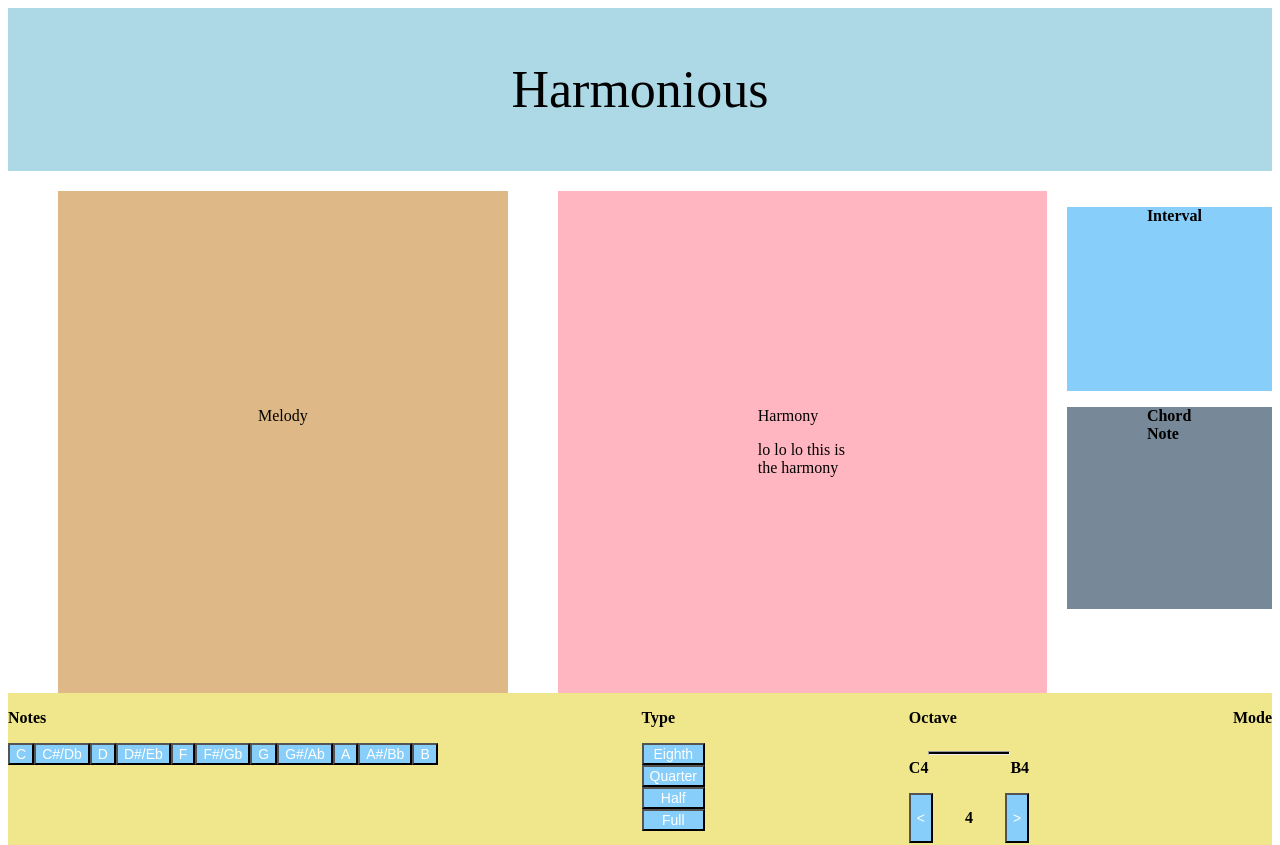
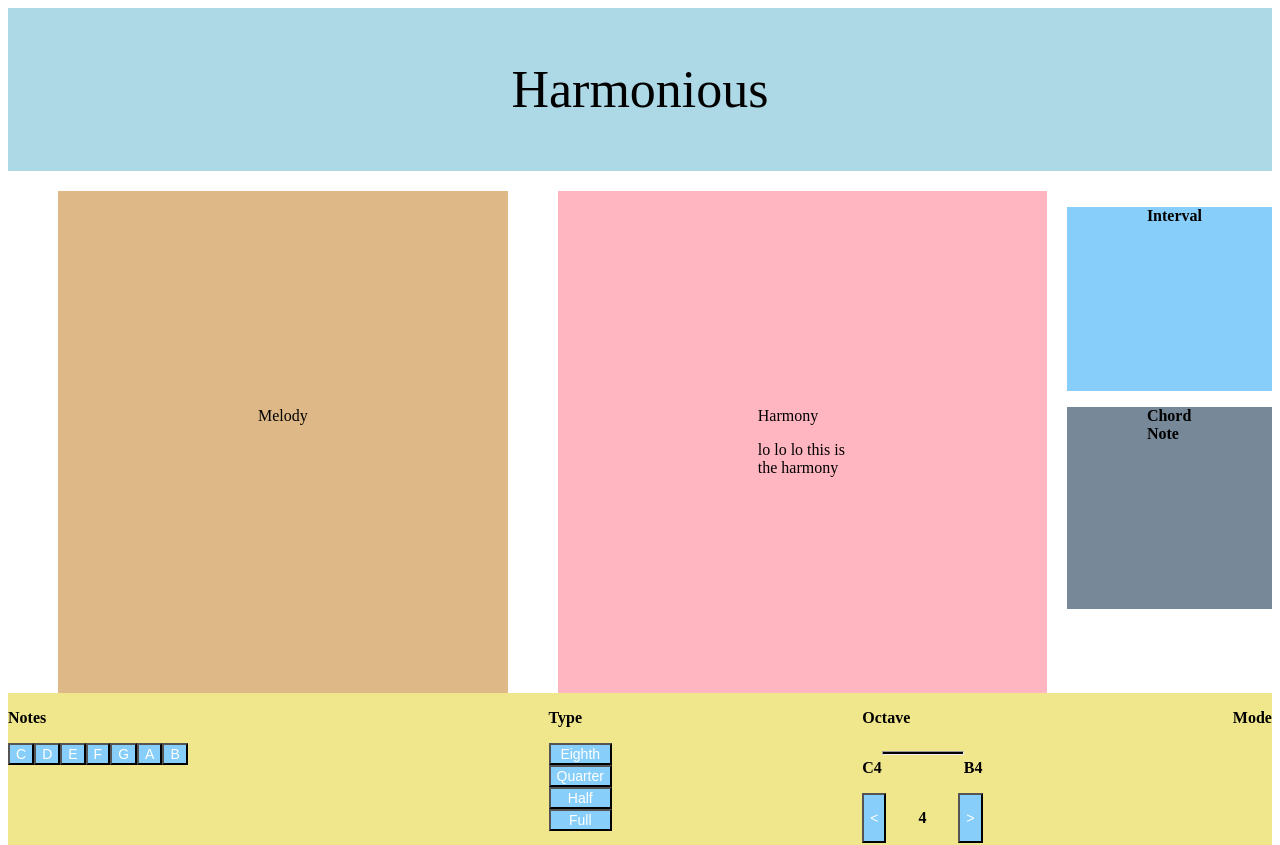
Before and after one commit to andrewvt97/Harmonious, a React (Vite) app: page / in a window 1280 px wide. Shown: the top 845 px of the page. Built offline with nearby package versions, Linux system fonts and the light colour scheme.

Commit message:
Add key changing and chord buttons

```diff
--- a/src/components/App.jsx
+++ b/src/components/App.jsx
@@ -2,12 +2,14 @@ import { useState } from 'react'
 import '../styles/App.css'
 import Button from './Button';
 import Melody from './Melody';
+import MusicButtons from './MusicButtons';
 
 function App() {
 
 
 
   // I understand now! Use the parent component to manage the state variables and pass them down as props to children components
+  // I learned another thing. It is common to pass both state variable and state setter function. This is called lifting state.
 
   // state variables
   const [melody, setMelody] = useState([]);
@@ -38,11 +40,6 @@ function App() {
   console.log(current_key_scale);
   console.log(chords);
 
-  const handleNoteClick = (note) => {
-    // Update melody state by adding a new array representing the note and its value
-    // setMelody((prevMelody) => [...prevMelody, [note, 0]]);
-    setMelody((prevMelody) => [...prevMelody, {"note": note, "chord": 0, "key": "C", "range": 4}]);
-  };
 
   const handleNoteTypeClick = (type) => {
     setNoteType(type);
@@ -104,21 +101,11 @@ function App() {
           <div className='music-components'>
             <div className='note-buttons'>
               <p> Notes </p>
-              <Button text = {"C"} onClick={() => handleNoteClick("C")}></Button>
-              <Button text = {"C#/Db"} onClick={() => handleNoteClick("C#/Db")}></Button>
-              <Button text = {"D"} onClick={() => handleNoteClick("D")}></Button>
-              <Button text = {"D#/Eb"}onClick={() => handleNoteClick("D#/Eb")}></Button>
-              <Button text = {"F"} onClick={() => handleNoteClick("F")}></Button>
-              <Button text = {"F#/Gb"} onClick={() => handleNoteClick("F#/Gb")}></Button>
-              <Button text = {"G"} onClick={() => handleNoteClick("G")}></Button>
-              <Button text = {"G#/Ab"} onClick={() => handleNoteClick("G#/Ab")}></Button>
-              <Button text = {"A"} onClick={() => handleNoteClick("A")}></Button>
-              <Button text = {"A#/Bb"} onClick={() => handleNoteClick("A#/Bb")}></Button>
-              <Button text = {"B"} onClick={() => handleNoteClick("B")}></Button>
-
+              <MusicButtons currentScale={current_key_scale} type = "note" melody={melody} setMelody={setMelody}></MusicButtons>
             </div>
             <div className='chord-buttons'>
               <p> Chords </p>
+              <MusicButtons currentScale={chords}></MusicButtons>
             </div>
           </div>
           <div className='note-type-buttons'>
--- /dev/null
+++ b/src/components/MusicButtons.jsx
@@ -0,0 +1,30 @@
+import React from "react";
+import Button from "./Button";
+
+function MusicButtons({currentScale = [], type, melody, setMelody}) {
+
+    // needs access to melody and setMelody
+
+    const handleNoteClick = (note) => {
+        // Update melody state by adding a new array representing the note and its value
+        // setMelody((prevMelody) => [...prevMelody, [note, 0]]);
+        setMelody((prevMelody) => [...prevMelody, {"note": note, "chord": 0, "key": "C", "range": 4}]);
+      };
+
+
+    return (
+        <>
+        {currentScale.map((note, index) => (
+        <Button key={index} text={note} onClick={() => handleNoteClick(note)} />
+        ))}
+        </>
+
+
+    );
+
+
+
+}
+
+
+export default MusicButtons;
```
